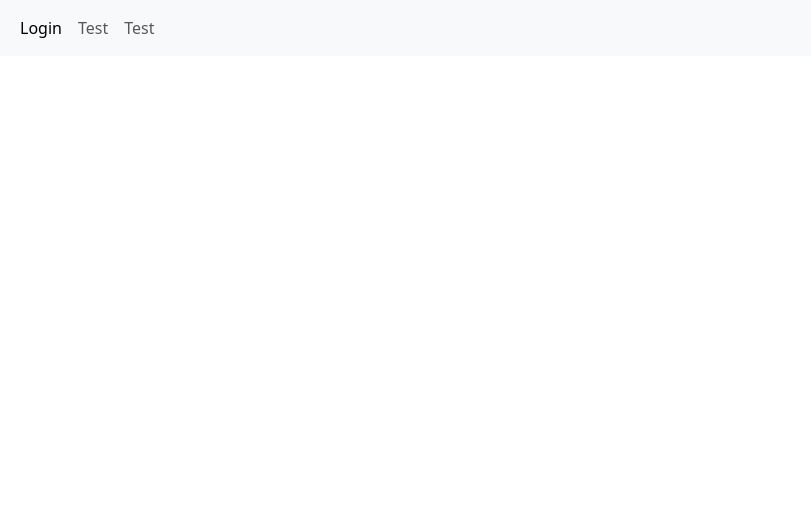
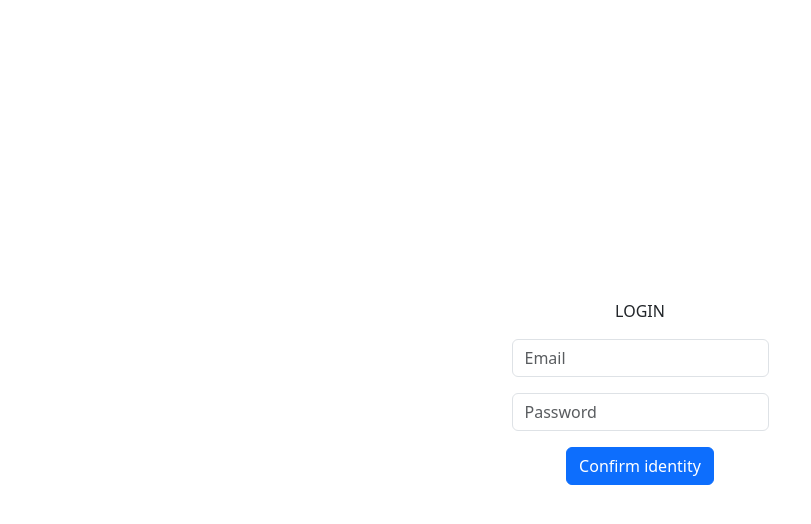
Before and after one commit to Abhibadan/chatON_frontend, a React (Create React App) app: page /login in a window 1280 px wide. Before the commit this address had no page. Shown: the top 524 px of the page, without its empty margins (0-811 px from the left). Built offline with nearby package versions, Linux system fonts and the light colour scheme.

Commit message:
working on send chat
send chat is working,need to make it one to one chatting

```diff
--- a/package.json
+++ b/package.json
@@ -11,8 +11,12 @@
     "react": "^18.2.0",
     "react-bootstrap": "^2.10.1",
     "react-dom": "^18.2.0",
+    "react-redux": "^9.1.0",
     "react-router-dom": "^6.22.2",
     "react-scripts": "5.0.1",
+    "react-toastify": "^10.0.4",
+    "redux": "^5.0.1",
+    "redux-thunk": "^3.1.0",
     "socket.io-client": "^4.7.4",
     "web-vitals": "^2.1.4"
   },
--- a/src/App.js
+++ b/src/App.js
@@ -1,16 +1,26 @@
-import React from "react";
-import { Routes, Route } from "react-router-dom";
+import React,{useEffect, useState} from "react";
+import { Routes, Route,useLocation, json } from "react-router-dom";
 import Login from "./pages/Login";
-import Test from "./pages/Test";
+import Home from "./pages/Home";
+import Chat from "./pages/Chat";
 import Navbar from "./pages/Navbar";
+import { ToastContainer } from "react-toastify";
 import 'react-bootstrap';
 function App() {
+  const [loginState,setLoginState]=useState(false);
+  const [loginUser,setLoginUser]=useState('');
+
+  const location=useLocation();
+  const discard_route=['/','/login','/registration'];
+
   return (
     <div className="App">
-      <Navbar/>
+      {!discard_route.includes(location.pathname)&&<Navbar/>}
+      <ToastContainer />
       <Routes>
-        <Route path='/' element={<Login/>}/>
-        <Route path='/test' element={<Test/>}/>
+        <Route path='/' element={<Home/>}/>
+        <Route path='/login' element={<Login setLoginState={setLoginState} setLoginUser={setLoginUser}/>}/>
+        <Route path='/chat' element={<Chat loginState={loginState} loginUser={loginUser} />}/>
       </Routes>
     </div>
   );
--- a/src/index.js
+++ b/src/index.js
@@ -4,6 +4,7 @@ import App from './App';
 import reportWebVitals from './reportWebVitals';
 import { BrowserRouter } from 'react-router-dom';
 import 'bootstrap/dist/css/bootstrap.min.css';
+import 'react-toastify/dist/ReactToastify.css';
 
 const root = ReactDOM.createRoot(document.getElementById('root'));
 root.render(
--- /dev/null
+++ b/src/pages/Chat.jsx
@@ -0,0 +1,75 @@
+import React, { useState,useEffect } from "react";
+import io from "socket.io-client";
+
+const Chat = ({loginState,loginUser}) => {
+  const [message, setMessage] = useState("");
+  const [oldMessages,setOldMessages]=useState([]);
+  const [socket,setSocket]=useState(null);
+  useEffect(() => {
+    const socket= io("http://127.0.0.1:5050");
+    setSocket(socket);
+    socket.on("connect", () => {
+      console.log(socket.id);
+    });
+    socket.on("chat message", (message) => {
+
+      console.log("chat message",message);
+    });
+    socket.on("recived message", (message) => {
+      setOldMessages((old)=>[...old,{id:socket.id,message}]);
+
+    });
+    return () => {
+      socket.disconnect();
+    };
+  }, []);
+  console.log(oldMessages);
+  const handleOnSubmit = (e) => {
+    e.preventDefault();
+    if(message.length>0){
+      socket.emit('chat message', message);
+      setMessage('');
+    }
+
+  };
+  return (
+    <>
+    <div className="container d-flex justify-content-center align-items-center" style={{'height':'100vh'}}>
+      <div className="container d-flex flex-column justify-content-center align-items-center" style={{'height':'300px','width':'200px','overflowY':'scroll'}}>
+        {
+          oldMessages.map((data,index)=>(
+            <span key={index}>{data.message}</span>
+          ))
+        }
+      </div>
+        <form className="row g-3 d-flex align-items-center flex-column " onSubmit={handleOnSubmit}>
+        <div className="col-auto">
+            <span>
+              CHAT
+            </span>
+          </div>
+          <div className="col-auto">
+            <label htmlFor="chatInput" className="visually-hidden">
+              your message
+            </label>
+            <textarea
+              className="form-control"
+              id="chatInput"
+              placeholder="Your Message .."
+              onChange={(e)=>{setMessage(e.target.value)}}
+              value={message}
+            />
+          </div>
+
+          <div className="col-auto">
+            <button type="submit" className="btn btn-primary mb-3">
+              send
+            </button>
+          </div>
+        </form>
+      </div>
+    </>
+  );
+};
+
+export default Chat;
--- /dev/null
+++ b/src/pages/Home.jsx
@@ -0,0 +1,40 @@
+import React from 'react';
+import { NavLink } from 'react-router-dom';
+
+const Home=()=>{
+  return (
+    <>
+      <nav className="navbar navbar-expand-lg navbar-light bg-light">
+        <div className="container-fluid">
+          <button
+            className="navbar-toggler"
+            type="button"
+            data-bs-toggle="collapse"
+            data-bs-target="#navbarNav"
+            aria-controls="navbarNav"
+            aria-expanded="false"
+            aria-label="Toggle navigation"
+          >
+            <span className="navbar-toggler-icon"></span>
+          </button>
+          <div className="collapse navbar-collapse" id="navbarNav">
+            <ul className="navbar-nav">
+              <li className="nav-item">
+                <NavLink to="/login" className="nav-link active" aria-current="page">
+                  Login
+                </NavLink>
+              </li>
+              <li className="nav-item">
+                <NavLink to="/test" className="nav-link">
+                  Test
+                </NavLink>
+              </li>
+            </ul>
+          </div>
+        </div>
+      </nav>
+    </>
+  )
+}
+
+export default Home;
--- a/src/pages/Login.jsx
+++ b/src/pages/Login.jsx
@@ -1,38 +1,86 @@
 import React, { useState, useEffect } from "react";
 import io from "socket.io-client";
+import axios from "axios";
+import { toast } from "react-toastify";
+import { useNavigate } from "react-router-dom";
+const Login = ({setLoginState,setLoginUser}) => {
+  const navigation=useNavigate();
+  const [email,setEmail]=useState('');
+  const [password,setPassword]=useState('');
 
-const Login = () => {
-  const [message, setMessage] = useState("");
-  const [oldMessages,setOldMessages]=useState([]);
-  const socket = io("http://192.168.1.4:5050");
-
-  useEffect(() => {
-
-    socket.on("connect", () => {
-      console.log(socket);
+  const handleOnSubmit=(e)=>{
+    e.preventDefault();
+    const email_regex=/^[a-zA-Z0-9._-]+@[a-zA-Z0-9.-]+\.[a-zA-Z]{2,4}$/;
+    if(email==='' || !email_regex.test(email)){
+      return toast.warn("Please enter valid email");
+    }else if(password===''){
+      return toast.warn("Please enter your password");
+    }
+    axios.post(`${process.env.REACT_APP_BACKEND}/login`,
+    {
+      email:email,
+      password:password
+    }).then((response)=>{
+      if(response.status===200){
+        localStorage.setItem('token',response.data.auth);
+        setLoginState(true);
+        setLoginUser(response.data.user._id);
+        toast.success(response.data.message);
+        navigation('/chat')
+      }
+    }).catch((error)=>{
+      console.log(error.response);
     });
-    socket.on("chat message", (message) => {
-      console.log("chat message",message);
-    });
-    socket.on("recived message", (message) => {
-      setOldMessages((old)=>[...old,{id:socket.id,message}]);
-
-    });
-    return () => {
-      socket.disconnect();
-    };
-  }, []);
-  console.log(oldMessages);
-  const handleOnChat = (e) => {
-    console.log(message);
-    socket.emit('chat message', message);
-  };
+    // console.log(userLogin.getLoginStatus());
+    // console.log(userLogin.getLoginUser());
+  }
   return (
     <>
-      <input type="text" onChange={(e) => setMessage(e.target.value)} />{" "}
+      {/* <input type="text" onChange={(e) => setMessage(e.target.value)} />{" "}
       <button type="button" onClick={handleOnChat}>
         send
-      </button>
+      </button> */}
+
+      <div className="container d-flex justify-content-center align-items-center" style={{'height':'100vh'}}>
+        <form className="row g-3 d-flex align-items-center flex-column " onSubmit={handleOnSubmit}>
+        <div className="col-auto">
+            <span>
+              LOGIN
+            </span>
+          </div>
+          <div className="col-auto">
+            <label htmlFor="loginEmail" className="visually-hidden">
+              Email
+            </label>
+            <input
+              type="text"
+              className="form-control"
+              id="loginEmail"
+              placeholder="Email"
+              onChange={(e)=>{setEmail(e.target.value)}}
+              // value="email@example.com"
+            />
+          </div>
+          <div className="col-auto">
+            <label htmlFor="loginPassword" className="visually-hidden">
+              Password
+            </label>
+            <input
+              type="password"
+              className="form-control"
+              id="loginPassword"
+              placeholder="Password"
+              onChange={(e)=>{setPassword(e.target.value)}}
+
+            />
+          </div>
+          <div className="col-auto">
+            <button type="submit" className="btn btn-primary mb-3">
+              Confirm identity
+            </button>
+          </div>
+        </form>
+      </div>
     </>
   );
 };
--- a/src/pages/Test.jsx
+++ /dev/null
@@ -1,55 +0,0 @@
-import React from "react";
-
-const Test = () => {
-  return (
-    <div>
-      <button
-        type="button"
-        className="btn btn-primary"
-        data-bs-toggle="modal"
-        data-bs-target="#exampleModal"
-      >
-        Launch demo modal
-      </button>
-
-      <div
-        className="modal fade"
-        id="exampleModal"
-        tabindex="-1"
-        aria-labelledby="exampleModalLabel"
-        aria-hidden="true"
-      >
-        <div className="modal-dialog">
-          <div className="modal-content">
-            <div className="modal-header">
-              <h5 className="modal-title" id="exampleModalLabel">
-                Modal title
-              </h5>
-              <button
-                type="button"
-                className="btn-close"
-                data-bs-dismiss="modal"
-                aria-label="Close"
-              ></button>
-            </div>
-            <div className="modal-body">...</div>
-            <div className="modal-footer">
-              <button
-                type="button"
-                className="btn btn-secondary"
-                data-bs-dismiss="modal"
-              >
-                Close
-              </button>
-              <button type="button" className="btn btn-primary">
-                Save changes
-              </button>
-            </div>
-          </div>
-        </div>
-      </div>
-    </div>
-  );
-};
-
-export default Test;
```
Also changed, not shown: 1 other file (tests, documents, lock files or other folders).
